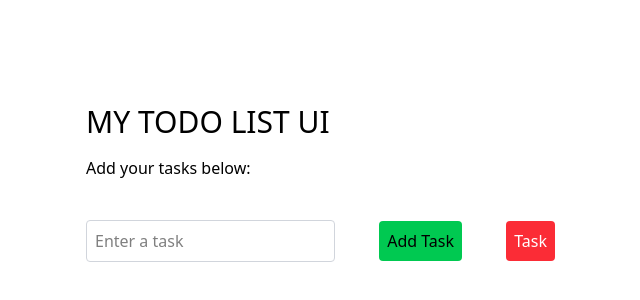
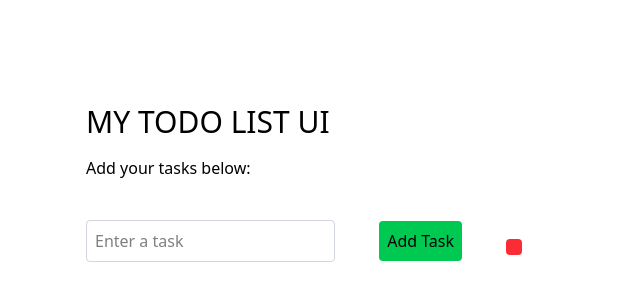
Before and after one commit to devkryssie/todo-list-ui, a website: page index.html in a window 1280 px wide. Shown: the part 296-596 px from the top of the page, without its empty margins (514-1154 px from the left). Drawn offline with Linux system fonts and the light colour scheme.

Commit message:
first commit

```diff
--- a/index.html
+++ b/index.html
@@ -15,7 +15,7 @@
     <button class="ml-10 mt-10 p-2 bg-green-500 text</b-white rounded">Add Task</button>
 
 
-    <button class="ml-10 mt-10 p-2 bg-red-500 text-white rounded"> Task</button>
+    <button class="ml-10 mt-10 p-2 bg-red-500 text-white rounded"> </button>
 
     </div>
 
```
